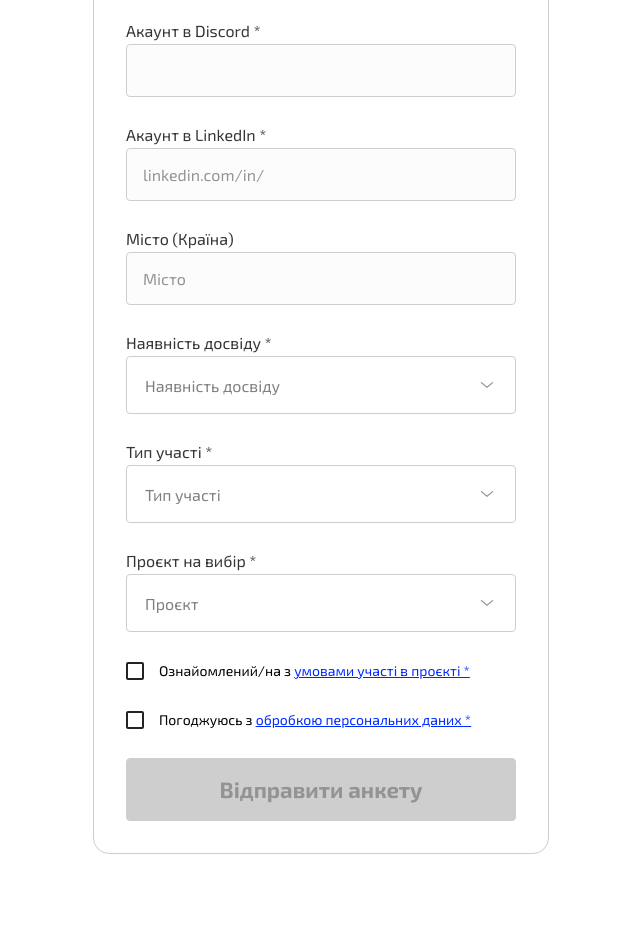
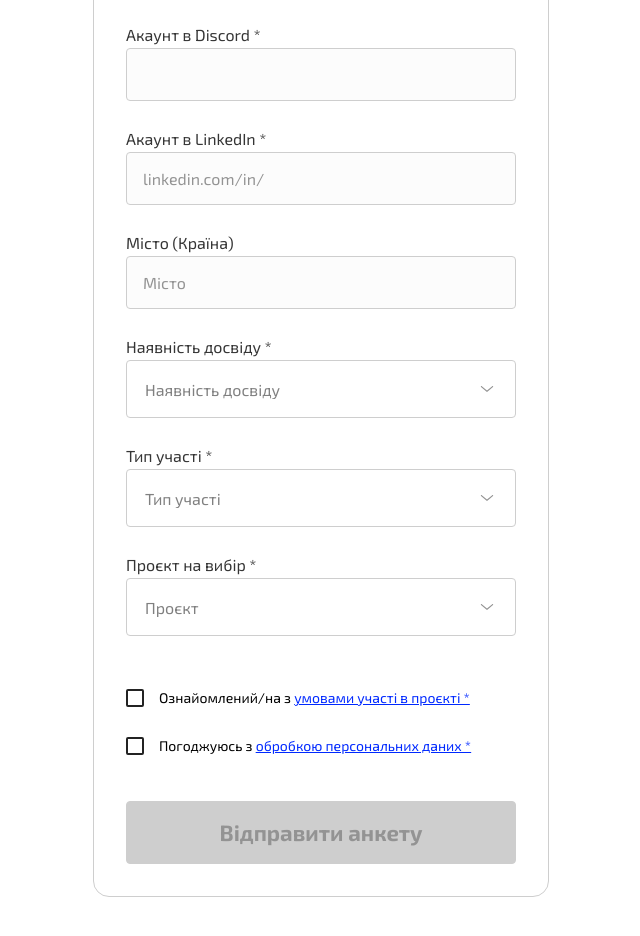
Before and after one commit to baza-trainee/feeda, a Next.js app in the folder client/: page /user_application in a window 1280 px wide. Shown: the part 740-1676 px from the top of the page, without its empty margins (319-959 px from the left). Built offline with nearby package versions, Linux system fonts and the light colour scheme.

Commit message:
refactor:styled

```diff
--- a/client/components/Button/Button.styles.ts
+++ b/client/components/Button/Button.styles.ts
@@ -2,6 +2,7 @@ import { css } from '@emotion/react';
 import { theme } from 'styles/theme';
 
 export const buttonStyle = css`
+	width: 100%;
 	padding: 16px 24px;
 	font-weight: 700;
 	font-size: 22px;
--- a/client/components/UserApplication/сomponents/Checkbox/Checkbox.styled.ts
+++ b/client/components/Checkbox/Checkbox.styled.ts
@@ -1,10 +1,6 @@
 import styled from '@emotion/styled';
 import Link from 'next/link';
 
-export const AcceptLink = styled(Link)`
-	text-decoration: underline;
-	color: #0029ff;
-`;
 export const CheckboxLabel = styled.label`
 	display: flex;
 	align-items: center;
@@ -42,3 +38,8 @@ export const CheckboxText = styled.p`
 		width: auto;
 	}
 `;
+
+export const AcceptLink = styled(Link)`
+	text-decoration: underline;
+	color: #0029ff;
+`;
--- a/client/components/UserApplication/сomponents/Checkbox/Checkbox.tsx
+++ b/client/components/Checkbox/Checkbox.tsx
@@ -1,4 +1,4 @@
-import React from 'react';
+// import React from 'react';
 
 import { AcceptLink, CheckboxLabel, CheckboxText } from './Checkbox.styled';
 
@@ -12,7 +12,7 @@ interface CheckBoxProps {
 	onChange: () => void;
 }
 
-export const CheckBox: React.FC<CheckBoxProps> = ({ labeltxt, id, linkText, href, checked, onChange }) => {
+export const CheckBox = ({ labeltxt, id, linkText, href, checked, onChange }: CheckBoxProps) => {
 	const handleCheckboxChange = () => {
 		onChange();
 	};
--- a/client/components/UserApplication/сomponents/FormField/FormField.slyles.ts
+++ b/client/components/FormField/FormField.slyles.ts
@@ -1,16 +1,5 @@
 import { css } from '@emotion/react';
 
-export const errorInputStyles = css`
-	border-color: #df4242;
-	line-height: 16px;
-	letter-spacing: 0.5px;
-`;
-
-export const errorStyles = css`
-	font-size: 12px;
-	color: rgb(223, 66, 66);
-	position: absolute;
-`;
 export const labelStyles = css`
 	color: #353535;
 	font-size: 16px;
@@ -18,6 +7,10 @@ export const labelStyles = css`
 	display: flex;
 	gap: 4px;
 	line-height: normal;
+`;
+
+export const validDiscordNameStyle = css`
+	color: #14905d !important;
 `;
 
 export const inputlStyles = css`
@@ -39,12 +32,23 @@ export const inputlStyles = css`
 	}
 `;
 
+export const errorInputStyles = css`
+	border-color: #df4242;
+	line-height: 16px;
+	letter-spacing: 0.5px;
+`;
+
 export const validDiscordStyle = css`
 	border-color: #14905d !important;
 `;
-export const validDiscordNameStyle = css`
-	color: #14905d !important;
+
+export const errorStyles = css`
+	font-size: 12px;
+	color: rgb(223, 66, 66);
+	position: absolute;
+	bottom: -20px;
 `;
+
 export const vaidDiscordUnderText = css`
 	line-height: 16px;
 	letter-spacing: 0.5px;
--- a/client/components/UserApplication/сomponents/FormField/FormField.tsx
+++ b/client/components/FormField/FormField.tsx
@@ -68,7 +68,7 @@ export const FormField = <TFormValues extends Record<string, string | number>>({
 	};
 
 	return (
-		<div>
+		<div style={{ position: 'relative' }}>
 			<label css={[labelStyles]}>
 				<p css={isValid && isDiscordField && isValidDiscord && !isFormSubmitted && validDiscordNameStyle}>{label}</p>
 				<input
--- /dev/null
+++ b/client/components/SelectField/SelectField.styles.ts
@@ -0,0 +1,19 @@
+import styled from '@emotion/styled';
+
+export const Label = styled.label`
+	/* margin-bottom: 28px; */
+	color: #353535;
+	font-size: 16px;
+	flex-direction: column;
+	display: flex;
+	gap: 4px;
+	line-height: normal;
+`;
+
+export const ErrorText = styled.p`
+	color: #df4242;
+	font-size: 12px;
+	letter-spacing: 0.5px;
+	position: absolute;
+	bottom: -20px;
+`;
--- a/client/components/UserApplication/сomponents/SelectField/SelectField.tsx
+++ b/client/components/SelectField/SelectField.tsx
@@ -1,13 +1,14 @@
+/** @jsxImportSource @emotion/react */
 import { useState } from 'react';
 import { Control, Controller } from 'react-hook-form';
 import Select from 'react-select';
 
-/** @jsxImportSource @emotion/react */
 import { theme } from 'styles/theme';
 
-import { DropdownIndicator } from '../../../DropdownIndicator/DropdownIndicator';
-import { labelStyles } from '../FormField/FormField.slyles';
-import { errorTextStyles } from './SelectField.styles';
+import { DropdownIndicator } from '../DropdownIndicator/DropdownIndicator';
+import { Label } from './SelectField.styles';
+import { ErrorText } from './SelectField.styles';
+
 interface OptionType {
 	label: string;
 	value: string;
@@ -24,7 +25,7 @@ interface CustomSelectProps {
 	title: string;
 }
 
-export const CustomSelect: React.FC<CustomSelectProps> = ({
+export const CustomSelect = ({
 	control,
 	name,
 	rules,
@@ -33,7 +34,7 @@ export const CustomSelect: React.FC<CustomSelectProps> = ({
 	clearErrors,
 	valueGetter,
 	title,
-}) => {
+}: CustomSelectProps) => {
 	const [isDropdownOpen, setIsDropdownOpen] = useState(false);
 
 	return (
@@ -49,8 +50,8 @@ export const CustomSelect: React.FC<CustomSelectProps> = ({
 				const computedValue = typeof valueGetter === 'function' ? valueGetter(value) : value;
 
 				return (
-					<div>
-						<label css={labelStyles}>
+					<div style={{ position: 'relative' }}>
+						<Label>
 							{title}
 							<Select
 								components={{ DropdownIndicator }}
@@ -132,8 +133,8 @@ export const CustomSelect: React.FC<CustomSelectProps> = ({
 									onBlur();
 								}}
 							/>
-						</label>
-						{error && <span css={errorTextStyles}>{error.message}</span>}
+						</Label>
+						{error && <ErrorText>{error.message}</ErrorText>}
 					</div>
 				);
 			}}
--- a/client/components/UserApplication/UserApplication.styles.ts
+++ b/client/components/UserApplication/UserApplication.styles.ts
@@ -1,21 +1,7 @@
-import { css } from '@emotion/react';
+import styled from '@emotion/styled';
 import { theme } from 'styles/theme';
 
-export const formStyle = css`
-	padding: 32px;
-	/* width: 100%; */
-	display: flex;
-	flex-direction: column;
-	gap: 28px;
-	@media screen and (min-width: 768px) {
-		padding: 32px;
-	}
-	@media screen and (min-width: 1280px) {
-		padding: 32px;
-	}
-`;
-
-export const formWrapperStyle = css`
+export const FormWrapper = styled.div`
 	margin: 0 auto;
 	width: 335px;
 	border: 1px solid ${theme.colors.disabledBtnBg};
@@ -27,7 +13,20 @@ export const formWrapperStyle = css`
 		width: 456px;
 	}
 `;
-export const formTitle = css`
+
+export const Form = styled.form`
+	padding: 32px;
+
+	@media screen and (min-width: 768px) {
+		padding: 32px;
+	}
+	@media screen and (min-width: 1280px) {
+		padding: 32px;
+	}
+`;
+
+export const FormTitle = styled.h1`
+	margin-bottom: 32px;
 	font-size: 32px;
 	font-weight: 600;
 	line-height: 44px;
@@ -41,3 +40,36 @@ export const formTitle = css`
 		line-height: 52px;
 	}
 `;
+
+export const CheckWrapper = styled.div`
+	display: flex;
+	flex-direction: column;
+	gap: 16px;
+	margin-bottom: 40px;
+	@media screen and (min-width: 768px) {
+		gap: 31px;
+		margin-bottom: 47px;
+	}
+	@media screen and (min-width: 1280px) {
+		gap: 27px;
+		margin-bottom: 45px;
+	}
+`;
+
+const Wrapper = styled.div`
+	display: flex;
+	flex-direction: column;
+	gap: 28px;
+`;
+
+export const InputsWrapper = styled(Wrapper)`
+	margin-bottom: 28px;
+`;
+
+export const SelectWrapper = styled(Wrapper)`
+	margin-bottom: 44px;
+
+	@media screen and (min-width: 768px) {
+		margin-bottom: 51px;
+	}
+`;
--- a/client/components/UserApplication/UserApplication.tsx
+++ b/client/components/UserApplication/UserApplication.tsx
@@ -5,6 +5,9 @@ import { useForm } from 'react-hook-form';
 
 import Title from '~components/Button/Button';
 
+import { CheckBox } from '../Checkbox/Checkbox';
+import { FormField } from '../FormField/FormField';
+import { CustomSelect } from '../SelectField/SelectField';
 import {
 	cityPlaceholder,
 	cityRegex,
@@ -28,10 +31,20 @@ import {
 	typePlaceholder,
 } from './helpers';
 import { experience, projects, type } from './lists';
-import { formStyle, formTitle, formWrapperStyle } from './UserApplication.styles';
-import { CheckBox } from './сomponents/Checkbox/Checkbox';
-import { FormField } from './сomponents/FormField/FormField';
-import { CustomSelect } from './сomponents/SelectField/SelectField';
+import {
+	CheckWrapper,
+	// checkWrapper,
+	Form,
+	// formStyle,
+	FormTitle,
+	// formTitle,
+	FormWrapper,
+	InputsWrapper,
+	// formWrapperStyle,
+	// inputsWrapper,
+	// selectWrapper,
+	SelectWrapper,
+} from './UserApplication.styles';
 
 const UserApplication = () => {
 	const {
@@ -78,9 +91,10 @@ const UserApplication = () => {
 	const [isDataChecked, setIsDataChecked] = useState(false);
 	// ===================== checkbox================= //
 	return (
-		<div css={formWrapperStyle}>
-			<form css={formStyle} onSubmit={handleSubmit(onFormSubmit)}>
-				<h1 css={formTitle}>Анкета</h1>
+		<FormWrapper>
+			<Form onSubmit={handleSubmit(onFormSubmit)}>
+				<FormTitle>Анкета</FormTitle>
+				<InputsWrapper>
 					<FormField
 						label="Ім'я *"
 						autoComplete="on"
@@ -159,7 +173,7 @@ const UserApplication = () => {
 						inputProps={{
 							required: requiredField,
 							pattern: {
-							message: `будь ласка введіть номер в такому форматі: ${phoneNumberFormat}`,
+								message: `введіть номер у форматі: ${phoneNumberFormat}`,
 								value: phoneNumberRegex,
 							},
 						}}
@@ -264,7 +278,9 @@ const UserApplication = () => {
 							},
 						}}
 					/>
+				</InputsWrapper>
 
+				<SelectWrapper>
 					<CustomSelect
 						title={'Наявність досвіду  *'}
 						control={control}
@@ -295,7 +311,9 @@ const UserApplication = () => {
 						clearErrors={clearErrors}
 						valueGetter={(value) => getProjValue(value)}
 					/>
+				</SelectWrapper>
 
+				<CheckWrapper>
 					<CheckBox
 						name="conditions"
 						labeltxt="Ознайомлений/на з "
@@ -304,7 +322,6 @@ const UserApplication = () => {
 						checked={isConditionsChecked}
 						onChange={() => setIsConditionsChecked(!isConditionsChecked)}
 					/>
-
 					<CheckBox
 						name="data"
 						labeltxt="Погоджуюсь з "
@@ -313,6 +330,7 @@ const UserApplication = () => {
 						checked={isDataChecked}
 						onChange={() => setIsDataChecked(!isDataChecked)}
 					/>
+				</CheckWrapper>
 
 				<Title
 					isDisabled={!isDataChecked || !isConditionsChecked || !errors || !isActivationButton}
@@ -320,8 +338,8 @@ const UserApplication = () => {
 				>
 					Відправити анкету
 				</Title>
-			</form>
-		</div>
+			</Form>
+		</FormWrapper>
 	);
 };
 
--- a/client/components/UserApplication/helpers/regex.ts
+++ b/client/components/UserApplication/helpers/regex.ts
@@ -1,5 +1,5 @@
 /* eslint-disable no-useless-escape */
-export const nameRegex = /^[-'A-Za-zА-Яа-я]+$/;
+export const nameRegex = /^[-'A-Za-zА-Яа-яЄєІіЇїҐґ]+$/;
 
 export const phoneNumberRegex = /^\+\d{12}$/;
 
@@ -9,4 +9,4 @@ export const discordRegex = /^(?:[A-Za-z]+#(\d{4})|[a-z0-9_.]*[a-z][a-z0-9_.]*)$
 
 export const linkedRegex = /^https:\/\/www\.linkedin\.com\/in\/[A-Za-zА-Яа-я0-9\-.:\/]+$/;
 
-export const cityRegex = /^[A-Za-zА-Яа-я\-',()\s]+$/;
+export const cityRegex = /^[A-Za-zА-Яа-яЄєІіЇїҐґ\-',()\s]+$/;
--- a/client/components/UserApplication/сomponents/SelectField/SelectField.styles.ts
+++ /dev/null
@@ -1,9 +0,0 @@
-import { css } from '@emotion/react';
-
-export const errorTextStyles = css`
-	color: #df4242;
-	display: block;
-	margin-top: 4px;
-	font-size: 12px;
-	letter-spacing: 0.5px;
-`;
--- a/client/package.json
+++ b/client/package.json
@@ -21,6 +21,7 @@
 		"react-select": "^5.7.3"
 	},
 	"devDependencies": {
+		"@emotion/babel-plugin": "^11.11.0",
 		"@types/node": "^20.3.2",
 		"@types/react": "^18.2.14",
 		"@types/react-dom": "^18.2.6",
```
Also changed, not shown: 1 other file (tests, documents, lock files or other folders). Lines whose indentation alone changed are shown as unchanged.
